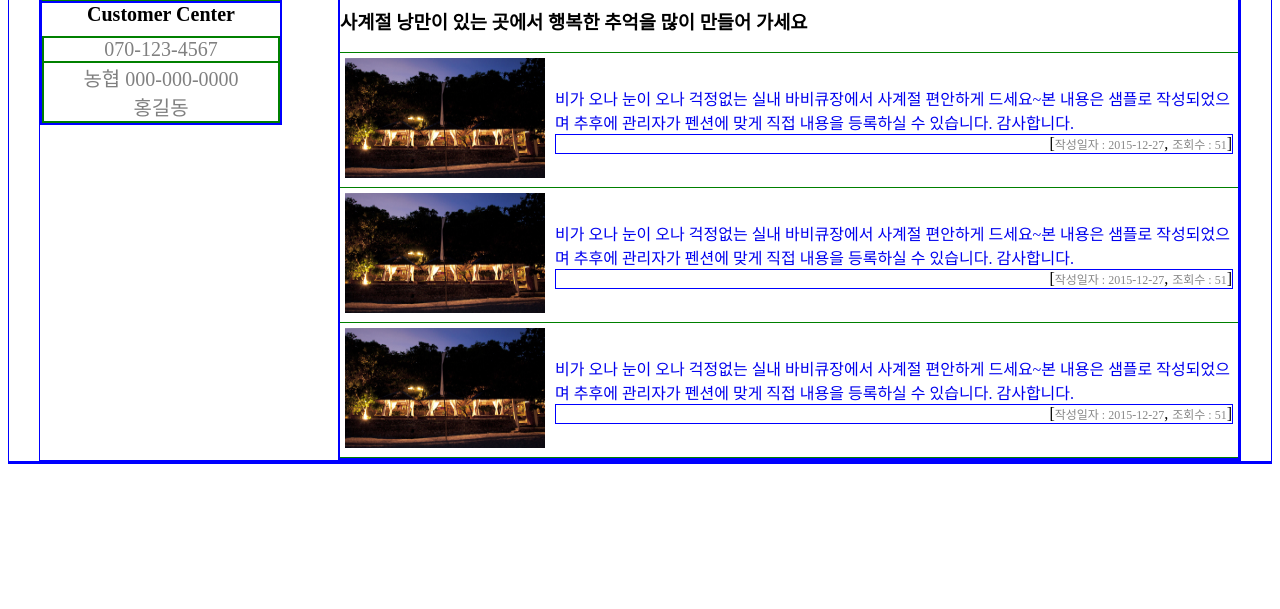
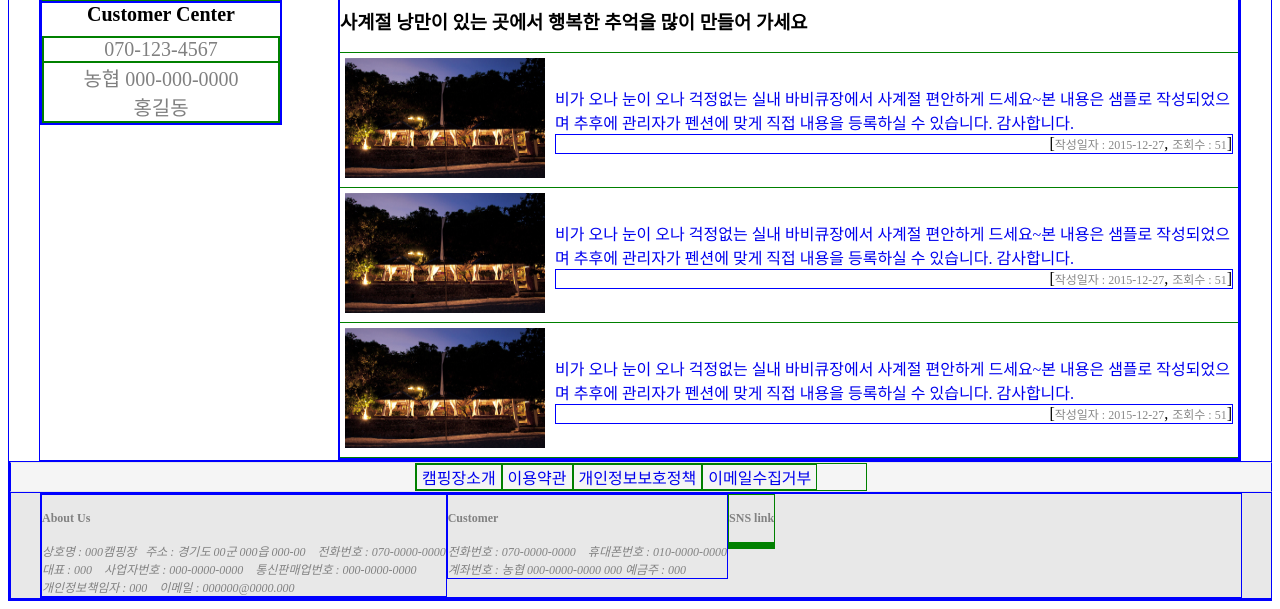
Before and after one commit to mila811230/RWB, a plain HTML site: page test.html in a window 1280 px wide. Shown: the part 562-1171 px from the top of the page. Before the commit the page ends 1034 px from the top, so only its background shows below. Drawn offline with Linux system fonts and the light colour scheme.

Commit message:
step08(하단)

```diff
--- a/test.html
+++ b/test.html
@@ -386,7 +386,70 @@
      </div>
     <!-- 본문서부끝 -->
     <!-- 하단시작 -->
-     <div class="buttom-container"></div>
+     <style>
+        #bottom{
+            width: 100%;
+            background-color: #f5f5f5;
+            border-top:1px solid #e7e7e7;
+            border-bottom:1px solid #e7e7e7;
+        }
+        #bottom ul{width:450px; margin:0 auto; overflow: hidden;}
+        #bottom li{float: left;padding-left: 5px;padding-right: 5px;}
+     </style>
+     <div class="buttom-container">
+        <div id="bottom">
+            <ul>
+             <li><a href="#">캠핑장소개</a></li>
+             <li><a href="#">이용약관</a></li>
+             <li><a href="#">개인정보보호정책</a></li>
+             <li class="end"><a href="#">이메일수집거부</a></li>
+            </ul>
+        </div>
+        <style>
+            #bottom2{
+                width:100%;
+                color:#828282;
+                background-color: #e8e8e8;
+                font-size:12px;
+            }
+            .bottom-info{
+                max-width: 1200px;
+                margin:0 auto;
+                overflow: hidden;
+            }
+            .footinfo{
+                float: left;
+                display: inline;
+            }
+        </style>
+        <div id="bottom2">
+            <div class="bottom-info">
+
+                <div class="footinfo company">
+                    <h4>About Us</h4>
+                    <address>상호명 : 000캠핑장&nbsp;&nbsp; 주소 : 경기도 00군 000읍 000-00 &nbsp;&nbsp; 전화번호 : <span
+                            class="eng_num bold">070-0000-0000</span><br>
+                        대표 : 000 &nbsp;&nbsp; 사업자번호 : <span class="eng_num bold">000-0000-0000</span> &nbsp;&nbsp; 통신판매업번호 :
+                        <span class="eng_num bold">000-0000-0000</span><br>
+                        개인정보책임자 : 000 &nbsp;&nbsp; 이메일 : <span class="eng_num bold">000000@0000.000</span></address>
+                </div>
+                <div class="footinfo customer">
+                    <h4>Customer</h4>
+                    <address>전화번호 : <span class="eng_num bold">070-0000-0000</span> &nbsp;&nbsp; 휴대폰번호 : <span
+                            class="eng_num bold">010-0000-0000</span><br>
+                        계좌번호 : <span class="bold">농협</span> <span class="eng_num bold">000-0000-0000 000</span> <span
+                            class="bold">예금주 : 000</span></address>
+                </div>
+                <ul class="footinfo sns">
+                    <h4>SNS link</h4>
+                    <li><a href="#" title="페이스북"><i class="fa fa-facebook-square fa-2x"></i></a></li>
+                    <li><a href="#" title="유튜브"><i class="fa fa-youtube-square fa-2x"></i></a></li>
+                    <li><a href="#" title="인스타그램"><i class="fa fa-instagram fa-2x"></i></a></li>
+                </ul>
+            </div>
+
+        </div>
+     </div>
     <!-- 하단끝 -->
     </div>
     <!-- --wrap끝----- -->
```
